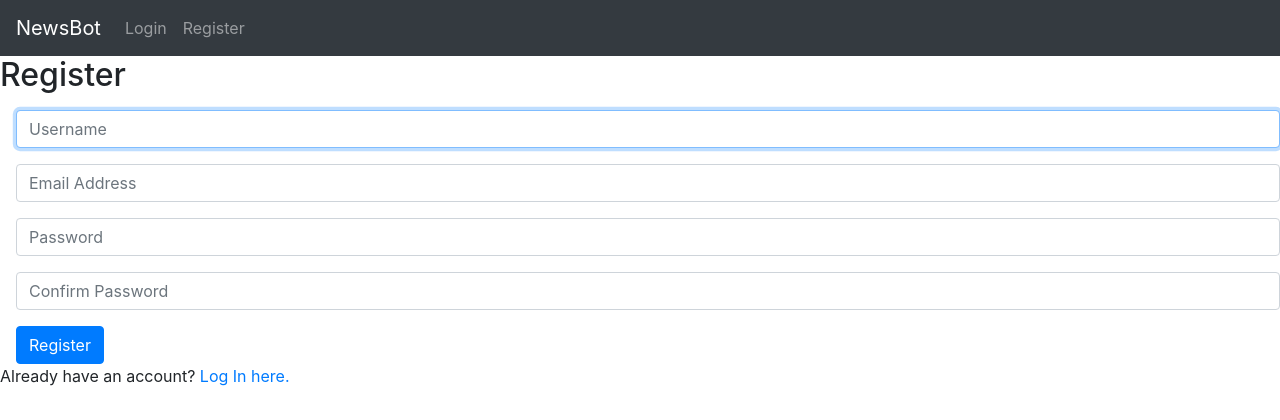
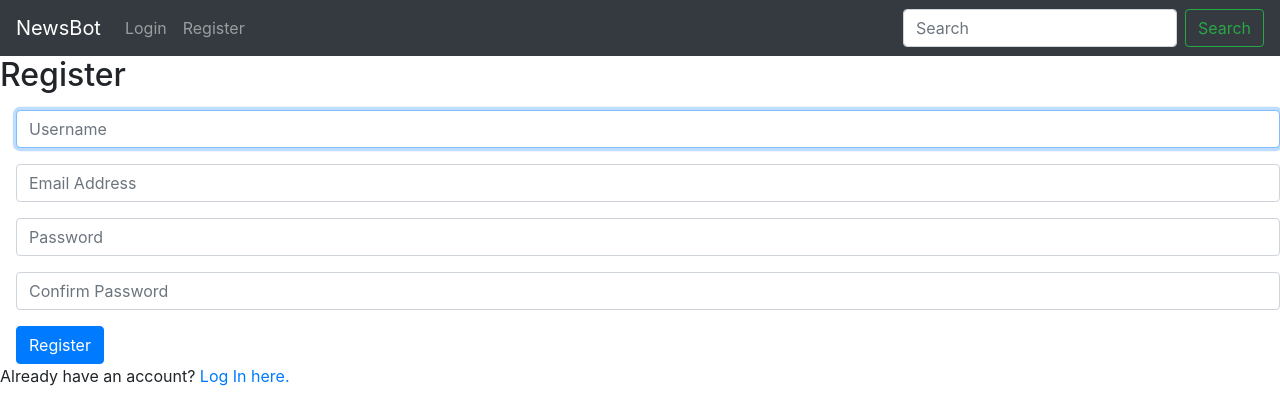
Before and after one commit to jimfo92/News_Bot, a Django app: page /register in a window 1280 px wide. Shown: the top 420 px of the page. Run offline with Django 3.2, Linux system fonts and the light colour scheme; some libraries are stand-ins or nearby versions.

Commit message:
search keyword completed

```diff
--- a/NewsBot/settings.py
+++ b/NewsBot/settings.py
@@ -120,3 +120,4 @@ USE_TZ = True
 # https://docs.djangoproject.com/en/3.1/howto/static-files/
 
 STATIC_URL = '/static/'
+LOGIN_URL = 'login'
--- a/news/templates/news/layout.html
+++ b/news/templates/news/layout.html
@@ -41,12 +41,13 @@
                     </li>
                 {% endif %}
               </ul>
-              <!--
-              <form class="form-inline my-2 my-lg-0">
-                <input class="form-control mr-sm-2" type="search" placeholder="Search" aria-label="Search">
+
+              <form class="form-inline my-2 my-lg-0" action="{% url 'search_keyword' %}" method="POST">
+                {% csrf_token %}
+                <input class="form-control mr-sm-2" type="search" placeholder="Search" aria-label="Search" name="keyword">
                 <button class="btn btn-outline-success my-2 my-sm-0" type="submit">Search</button>
               </form>
-            -->
+
             </div>
         </nav>
 
--- a/news/urls.py
+++ b/news/urls.py
@@ -5,5 +5,6 @@ urlpatterns = [
     path("", views.index, name="index"),
     path("login", views.login_view, name="login"),
     path("register", views.register, name="register"),
-    path("logout", views.logout_view, name="logout")
+    path("logout", views.logout_view, name="logout"),
+    path("search_keyword", views.search_keyword, name="search_keyword")
 ]
--- a/news/views.py
+++ b/news/views.py
@@ -6,6 +6,8 @@ from django.db import IntegrityError
 from .models import *
 import json
 import requests
+from django.contrib.auth.decorators import login_required
+from datetime import datetime
 
 
 # Create your views here.
@@ -25,6 +27,14 @@ def index(request):
     news_request = requests.get(f"https://newsapi.org/v2/top-headlines?country={country}&category={category}&apiKey=ee4879eace1c436faf001ee8b69971c8")
     news = json.loads(news_request.content)
     return render(request, "news/index.html", {"news":news})
+
+
+def search_keyword(request):
+    if request.method == "POST":
+        keyword = request.POST["keyword"]
+        news_request = requests.get(f"https://newsapi.org/v2/everything?q={keyword}&from={datetime.today().strftime('%Y-%m-%d')}&sortBy=popularity&apiKey=ee4879eace1c436faf001ee8b69971c8")
+        news = json.loads(news_request.content)
+        return render(request, "news/index.html", {"news":news})
 
 
 def login_view(request):
```
Also changed, not shown: db.sqlite3.
